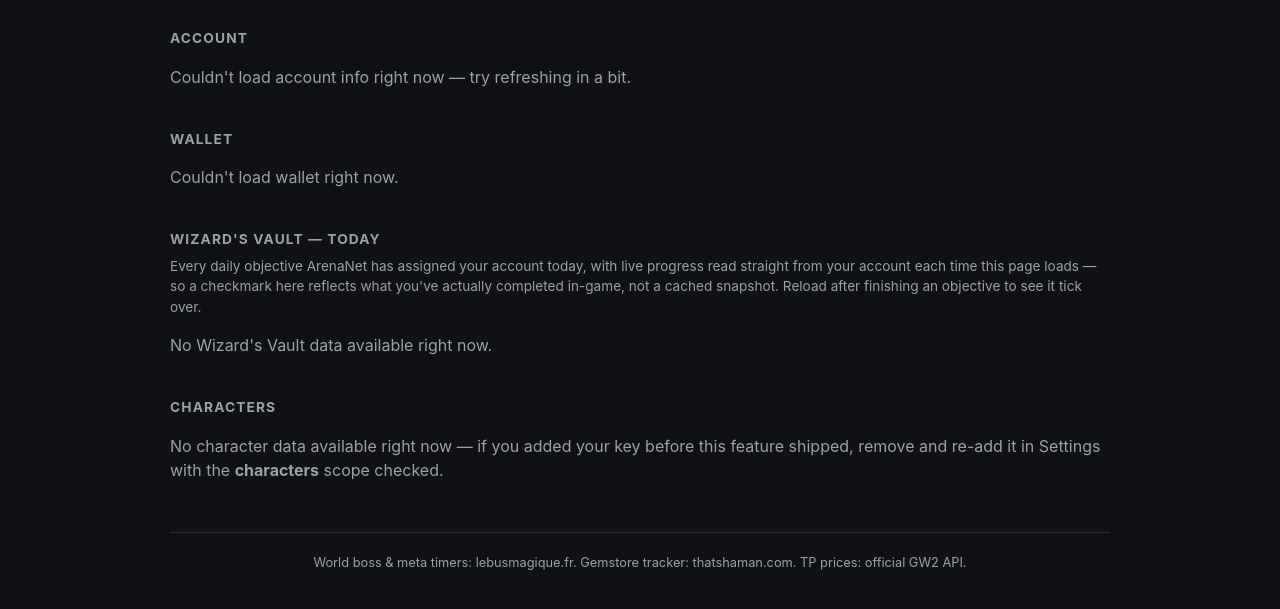
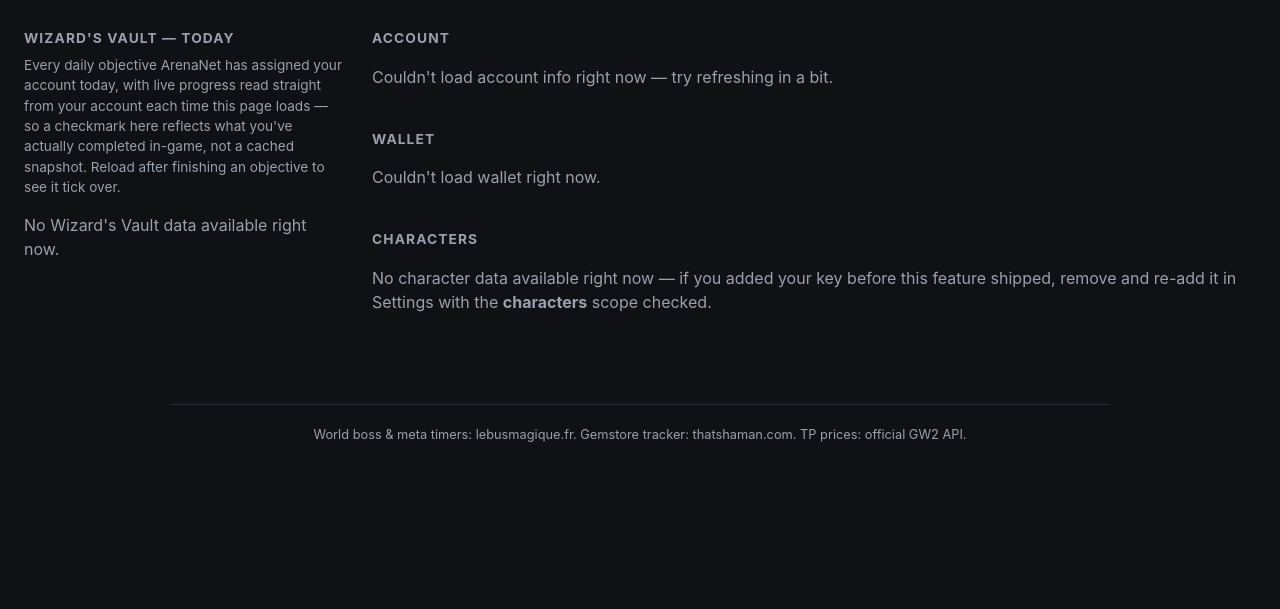
Before and after one commit to Revanito/gw2-ops-board, a FastAPI app: template app/templates/dashboard.html in a window 1280 px wide. Shown: the part 66-675 px from the top of the page. Run offline with FastAPI, Linux system fonts and the light colour scheme; the template is opened without the code that fills it, so the values that code supplies are empty; parts of the project's set-up code (start-up, migrations or seed data) failed here and were passed over.

Commit message:
Add this week's gemstore item to favorites; move Wizard's Vault to a sidebar
favorites.json: add "Pyre Boots Skin", thatshaman's newest "New Items"
entry (started 2026-09-01), alongside the existing wishlist entry.

dashboard.html: restructure into the same sidebar + main layout as Market,
with Wizard's Vault - Today in the left column and Account/Wallet/Characters
in the main column.

Co-Authored-By: Claude Sonnet 5 <noreply@anthropic.com>

```diff
--- a/app/static/style.css
+++ b/app/static/style.css
@@ -140,6 +140,20 @@ td.dim { color: var(--text-dim); }
 @media (max-width: 860px) {
   .market-layout { flex-direction: column; }
   .market-sidebar { width: 100%; }
+}
+
+/* --- Dashboard layout: same sidebar + main pattern as Market --- */
+.dash-bleed {
+  width: 100vw; margin-left: calc(50% - 50vw); margin-right: calc(50% - 50vw);
+  padding: 0 24px; box-sizing: border-box;
+}
+.dash-layout { max-width: 1360px; margin: 0 auto; display: flex; gap: 28px; align-items: flex-start; }
+.dash-sidebar { width: 320px; flex-shrink: 0; }
+.dash-main { flex: 1; min-width: 0; }
+
+@media (max-width: 860px) {
+  .dash-layout { flex-direction: column; }
+  .dash-sidebar { width: 100%; }
 }
 
 /* --- Boss/meta timeline (Gantt-style, lebusmagique-inspired) --- */
--- a/app/templates/dashboard.html
+++ b/app/templates/dashboard.html
@@ -2,6 +2,34 @@
 {% block title %}Dashboard — GW2 Ops Board{% endblock %}
 {% block content %}
 
+<div class="dash-bleed">
+  <div class="dash-layout">
+    <aside class="dash-sidebar">
+      <h2>Wizard's Vault — Today</h2>
+      <p class="section-sub">
+        Every daily objective ArenaNet has assigned your account today, with live progress read
+        straight from your account each time this page loads — so a checkmark here reflects what
+        you've actually completed in-game, not a cached snapshot. Reload after finishing an
+        objective to see it tick over.
+      </p>
+      {% if vault and vault.objectives %}
+        {% if vault.meta_progress_current is not none %}
+          <p class="hint">Meta progress: {{ vault.meta_progress_current }} / {{ vault.meta_progress_complete }}</p>
+        {% endif %}
+        <div class="panel">
+          {% for o in vault.objectives %}
+          <div class="objective{{ ' done' if o.done else '' }}">
+            {{ "✓" if o.done else "○" }} {{ o.title }}
+            <span class="dim">({{ o.track }}, {{ o.acclaim }} acclaim) — {{ o.progress_current }}/{{ o.progress_complete }}</span>
+          </div>
+          {% endfor %}
+        </div>
+      {% else %}
+        <p class="dim">No Wizard's Vault data available right now.</p>
+      {% endif %}
+    </aside>
+
+    <div class="dash-main">
       <section>
         <h2>Account</h2>
         {% if account %}
@@ -52,31 +80,6 @@
       </section>
 
       <section>
-  <h2>Wizard's Vault — Today</h2>
-  <p class="section-sub">
-    Every daily objective ArenaNet has assigned your account today, with live progress read
-    straight from your account each time this page loads — so a checkmark here reflects what
-    you've actually completed in-game, not a cached snapshot. Reload after finishing an
-    objective to see it tick over.
-  </p>
-  {% if vault and vault.objectives %}
-    {% if vault.meta_progress_current is not none %}
-      <p class="hint">Meta progress: {{ vault.meta_progress_current }} / {{ vault.meta_progress_complete }}</p>
-    {% endif %}
-    <div class="panel">
-      {% for o in vault.objectives %}
-      <div class="objective{{ ' done' if o.done else '' }}">
-        {{ "✓" if o.done else "○" }} {{ o.title }}
-        <span class="dim">({{ o.track }}, {{ o.acclaim }} acclaim) — {{ o.progress_current }}/{{ o.progress_complete }}</span>
-      </div>
-      {% endfor %}
-    </div>
-  {% else %}
-    <p class="dim">No Wizard's Vault data available right now.</p>
-  {% endif %}
-</section>
-
-<section>
         <h2>Characters</h2>
         {% if characters %}
           <div class="character-grid">
@@ -104,5 +107,8 @@
           feature shipped, remove and re-add it in Settings with the <strong>characters</strong> scope checked.</p>
         {% endif %}
       </section>
+    </div>
+  </div>
+</div>
 
 {% endblock %}
--- a/favorites.json
+++ b/favorites.json
@@ -1,6 +1,7 @@
 {
   "_comment": "Gem store item names to watch for. Must match the item's exact wiki page name (spaces, capitalization). Cross-referenced against thatshaman.com's live rotation feed every refresh cycle.",
   "items": [
-    "Wandering Weapon Master Outfit"
+    "Wandering Weapon Master Outfit",
+    "Pyre Boots Skin"
   ]
 }
```
Lines whose indentation alone changed are shown as unchanged.
